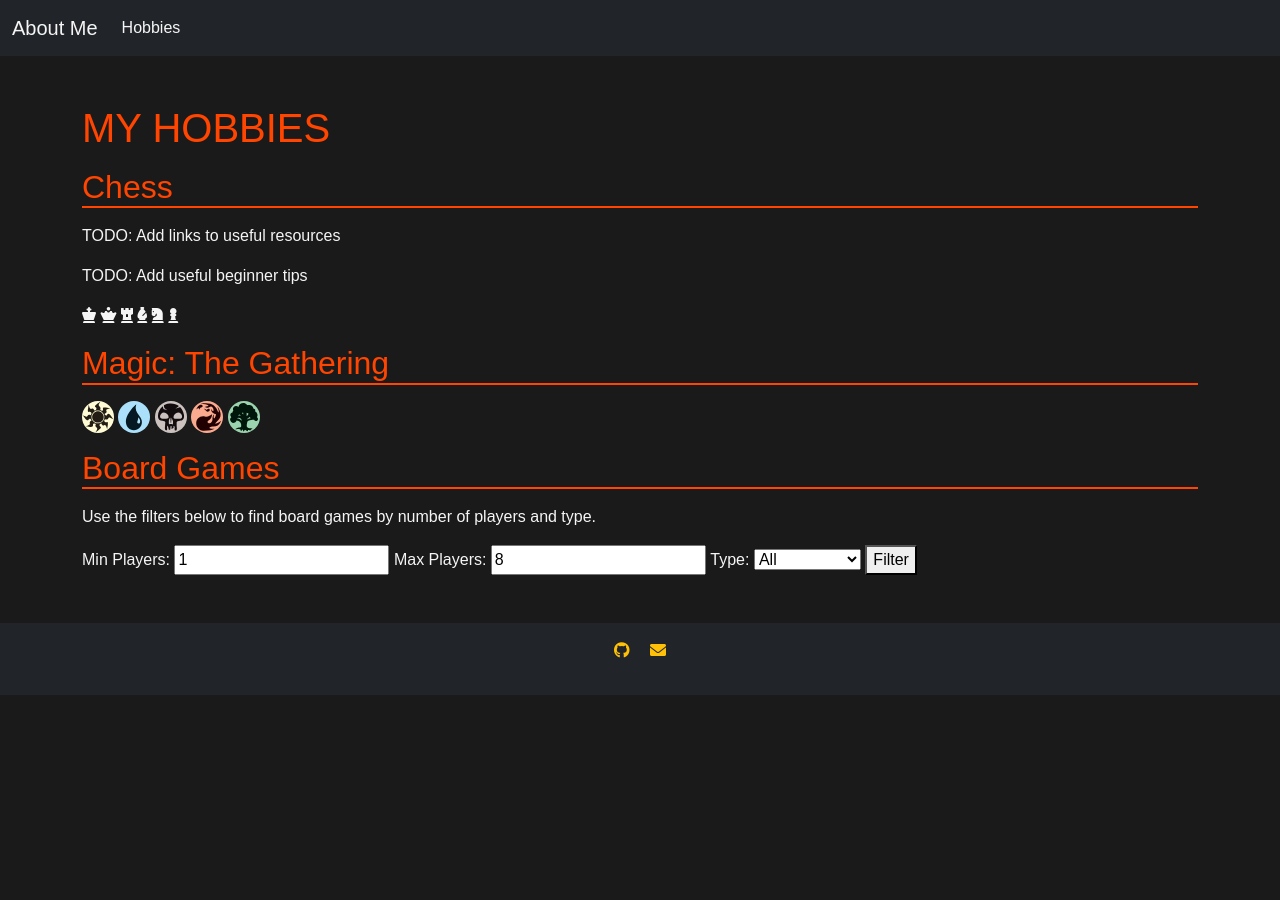
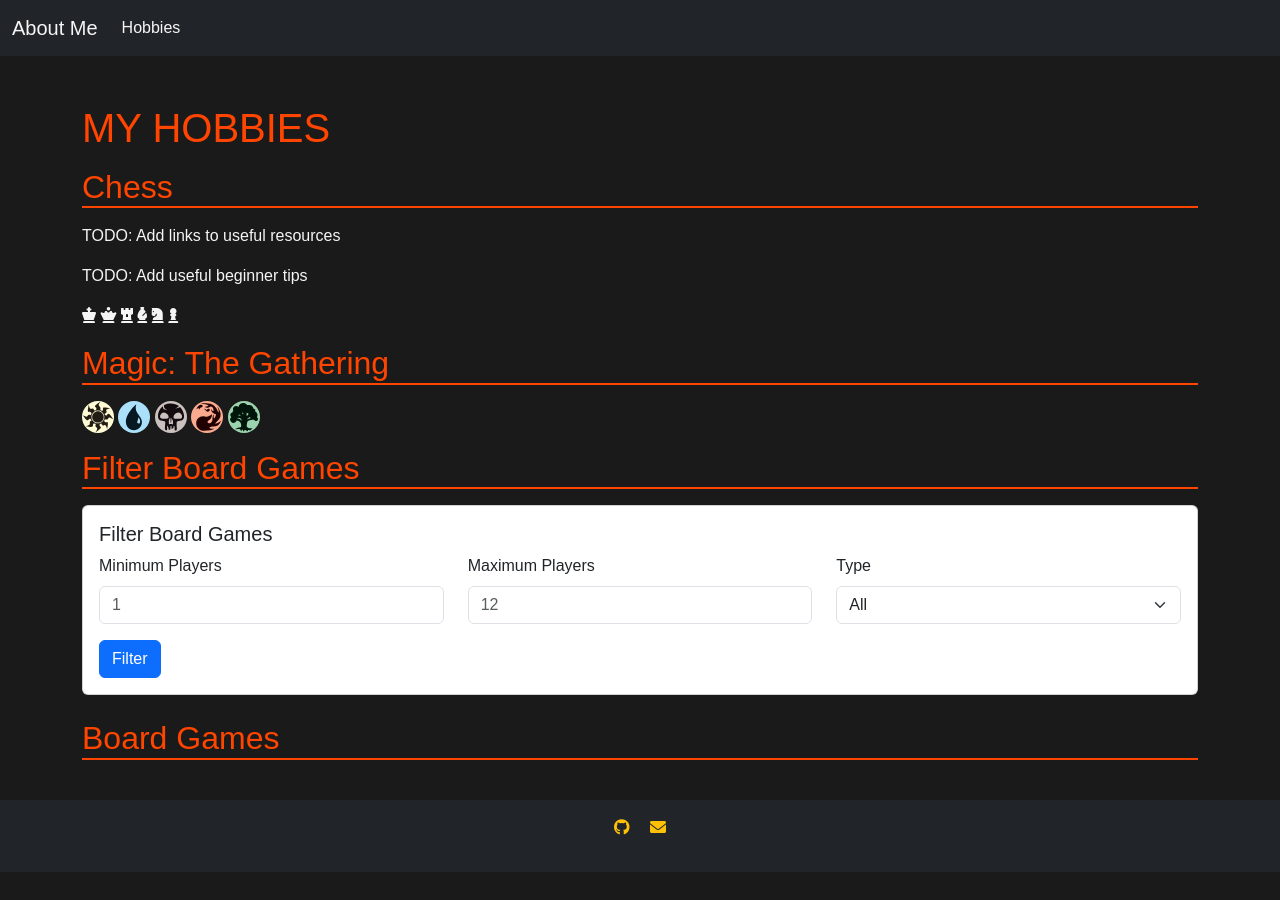
Before and after one commit to drmDev/drmDev.github.io, a Jekyll site: the page built from hobbies.md, in a window 1280 px wide. Built offline with Jekyll 4.4.1, drawn with Linux system fonts in a browser that asks for light colours.

Commit message:
a little polish to the hobbies page

```diff
--- a/assets/js/boardgames.js
+++ b/assets/js/boardgames.js
@@ -1,16 +1,39 @@
 async function filterGames() {
-    const minPlayers = parseInt(document.getElementById('min-players').value) || 1;
-    const maxPlayers = parseInt(document.getElementById('max-players').value) || 8;
+    let minPlayers = parseInt(document.getElementById('min-players').value) || 1;
+    let maxPlayers = parseInt(document.getElementById('max-players').value) || 12;
+
+    // Enforce valid ranges
+    minPlayers = Math.max(1, minPlayers); // Minimum is 1
+    maxPlayers = Math.min(12, maxPlayers); // Maximum is 12
+
+    // Ensure minPlayers is not greater than maxPlayers
+    if (minPlayers > maxPlayers) {
+        alert("Minimum players cannot be greater than Maximum players.");
+        return;
+    }
+
     const type = document.getElementById('type').value;
 
     const url = `https://drmdev-github-io.onrender.com/api/games?min_players=${minPlayers}&max_players=${maxPlayers}&type=${type}`;
-    const response = await fetch(url);
-    const games = await response.json();
+    try {
+        const response = await fetch(url);
+        const games = await response.json();
 
-    const gameList = document.getElementById('game-list');
-    gameList.innerHTML = games.map(game =>
-        `<p><strong>${game.name}</strong> (${game.min_players}-${game.max_players} players, ${game.type})</p>`
-    ).join('');
+        const gameList = document.getElementById('game-list');
+        gameList.innerHTML = games.map(game => `
+            <div class="col">
+                <div class="card h-100">
+                    <div class="card-body">
+                        <h5 class="card-title">${game.name}</h5>
+                        <p class="card-text">
+                            Players: ${game.min_players} - ${game.max_players}<br>
+                            Type: ${game.type}
+                        </p>
+                    </div>
+                </div>
+            </div>
+        `).join('');
+    } catch (error) {
+        console.error("Error fetching games:", error);
+    }
 }
-
-document.addEventListener('DOMContentLoaded', filterGames);
--- a/hobbies.md
+++ b/hobbies.md
@@ -27,24 +27,36 @@
     <img src="/assets/images/mtg/forest.svg" alt="Forest" width="32">
 </p>
 
-## Board Games
-Use the filters below to find board games by number of players and type.
-
-<div>
-    <label for="min-players">Min Players:</label>
-    <input type="number" id="min-players" min="1" value="1">
-    <label for="max-players">Max Players:</label>
-    <input type="number" id="max-players" min="1" value="8">
-    <label for="type">Type:</label>
-    <select id="type">
-        <option value="">All</option>
-        <option value="strategy">Strategy</option>
-        <option value="party">Party</option>
-        <option value="deckbuilder">Deckbuilder</option>
-    </select>
-    <button onclick="filterGames()">Filter</button>
+## Filter Board Games
+<div class="card mb-4">
+    <div class="card-body">
+        <h5 class="card-title">Filter Board Games</h5>
+        <div class="row">
+            <div class="col-md-4">
+                <label for="min-players" class="form-label">Minimum Players</label>
+                <input type="number" id="min-players" class="form-control" placeholder="1" min="1" max="12" oninput="this.value = Math.abs(this.value)">
+            </div>
+            <div class="col-md-4">
+                <label for="max-players" class="form-label">Maximum Players</label>
+				<input type="number" id="max-players" class="form-control" placeholder="12" min="1" max="12" oninput="this.value = Math.abs(this.value)">
+            </div>
+            <div class="col-md-4">
+                <label for="type" class="form-label">Type</label>
+                <select id="type" class="form-select">
+                    <option value="">All</option>
+                    <option value="strategy">Strategy</option>
+                    <option value="party">Party</option>
+                    <option value="deckbuilder">Deckbuilder</option>
+                </select>
+            </div>
+        </div>
+        <button class="btn btn-primary mt-3" onclick="filterGames()">Filter</button>
+    </div>
 </div>
 
-<div id="game-list"></div>
+## Board Games
+<div id="game-list" class="row row-cols-1 row-cols-md-2 row-cols-lg-3 g-4">
+    <!-- Cards dynamically generated by JavaScript will appear here -->
+</div>
 
 <script src="/assets/js/boardgames.js"></script>
```
